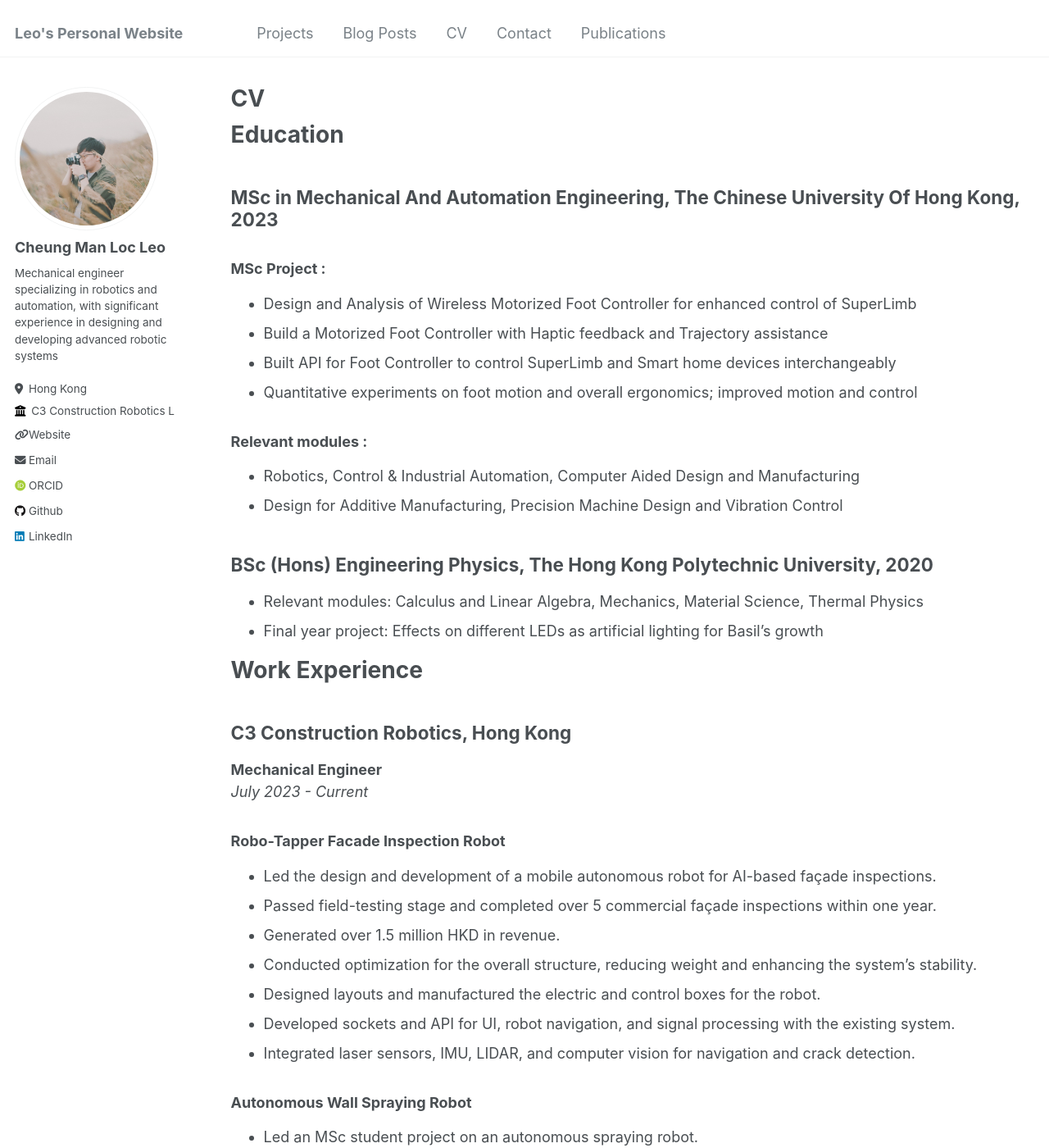
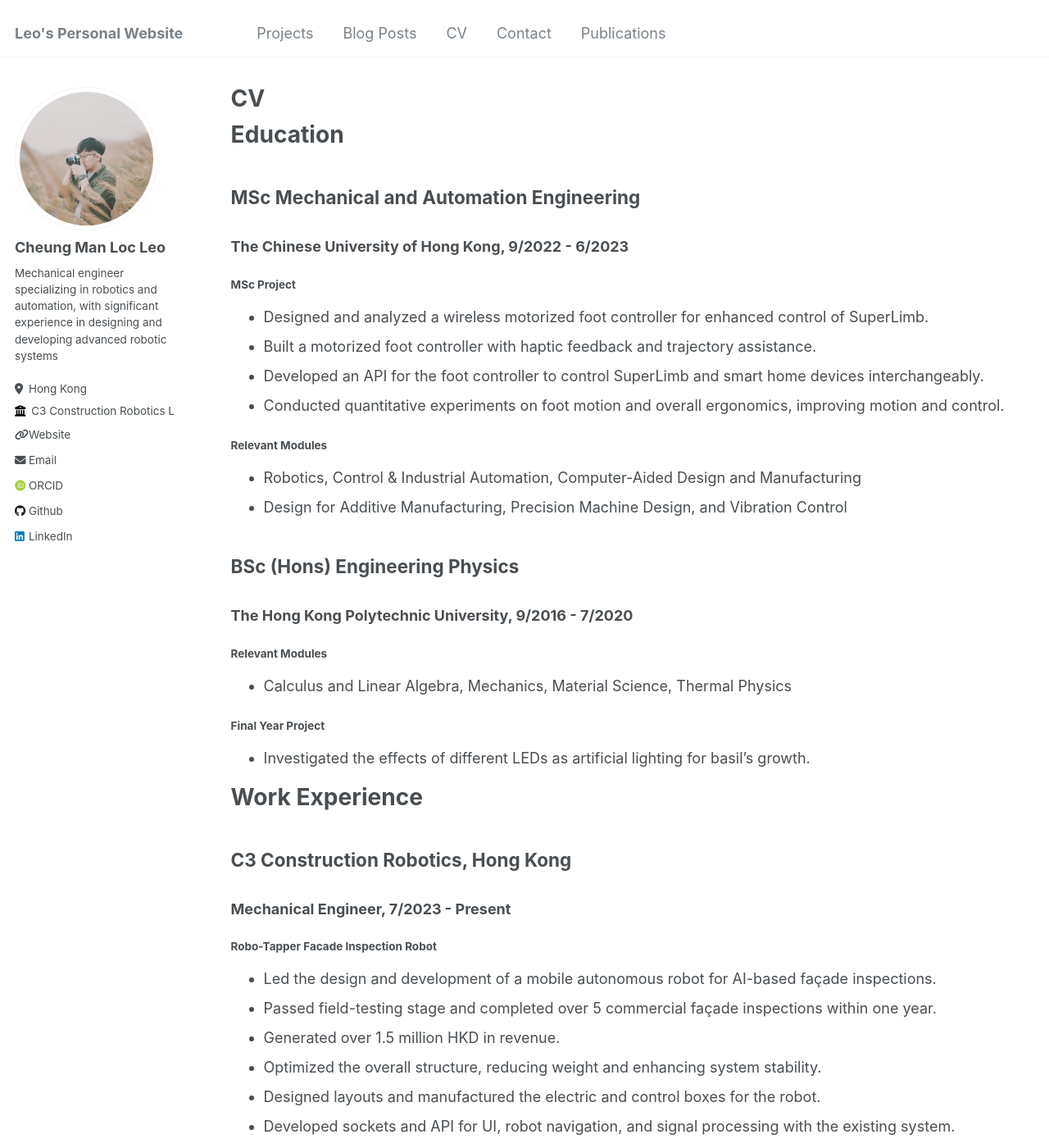
Before and after one commit to LeoCheung0804/leocheung0804.github.io, a Jekyll site: the page built from _pages/cv.md, in a window 1280 px wide and 1400 px high. Shown: the whole window at 82% size. Built offline with Jekyll 4.4.1, drawn with Linux system fonts in a browser that asks for light colours; some web fonts are replaced; some of the changed text lies outside the part shown.

Commit message:
modified:   _pages/cv.md

```diff
--- a/_pages/cv.md
+++ b/_pages/cv.md
@@ -10,45 +10,47 @@ redirect_from:
 {% include base_path %}
 
 # Education
-## MSc in Mechanical And Automation Engineering, The Chinese University Of Hong Kong, 2023
-### MSc Project :
-- Design and Analysis of Wireless Motorized Foot Controller for enhanced control of SuperLimb
-- Build a Motorized Foot Controller with Haptic feedback and Trajectory assistance
-- Built API for Foot Controller to control SuperLimb and Smart home devices interchangeably
-- Quantitative experiments on foot motion and overall ergonomics; improved motion and control
+## MSc Mechanical and Automation Engineering
+### The Chinese University of Hong Kong, 9/2022 - 6/2023
+#### MSc Project
+- Designed and analyzed a wireless motorized foot controller for enhanced control of SuperLimb.
+- Built a motorized foot controller with haptic feedback and trajectory assistance.
+- Developed an API for the foot controller to control SuperLimb and smart home devices interchangeably.
+- Conducted quantitative experiments on foot motion and overall ergonomics, improving motion and control.
 
-### Relevant modules :
-- Robotics, Control & Industrial Automation, Computer Aided Design and Manufacturing
-- Design for Additive Manufacturing, Precision Machine Design and Vibration Control
+#### Relevant Modules
+- Robotics, Control & Industrial Automation, Computer-Aided Design and Manufacturing
+- Design for Additive Manufacturing, Precision Machine Design, and Vibration Control
 
-## BSc (Hons) Engineering Physics, The Hong Kong Polytechnic University, 2020
-- Relevant modules: Calculus and Linear Algebra, Mechanics, Material Science, Thermal Physics
-- Final year project: Effects on different LEDs as artificial lighting for Basil’s growth
+## BSc (Hons) Engineering Physics
+### The Hong Kong Polytechnic University, 9/2016 - 7/2020
+#### Relevant Modules
+- Calculus and Linear Algebra, Mechanics, Material Science, Thermal Physics
+
+#### Final Year Project
+- Investigated the effects of different LEDs as artificial lighting for basil's growth.
 
 # Work Experience
+
 ## C3 Construction Robotics, Hong Kong
-**Mechanical Engineer**
-*July 2023 - Current*
-
-### Robo-Tapper Facade Inspection Robot
+### Mechanical Engineer, 7/2023 - Present
+#### Robo-Tapper Facade Inspection Robot
 - Led the design and development of a mobile autonomous robot for AI-based façade inspections.
 - Passed field-testing stage and completed over 5 commercial façade inspections within one year.
 - Generated over 1.5 million HKD in revenue.
-- Conducted optimization for the overall structure, reducing weight and enhancing the system's stability.
+- Optimized the overall structure, reducing weight and enhancing system stability.
 - Designed layouts and manufactured the electric and control boxes for the robot.
 - Developed sockets and API for UI, robot navigation, and signal processing with the existing system.
 - Integrated laser sensors, IMU, LIDAR, and computer vision for navigation and crack detection.
 
-### Autonomous Wall Spraying Robot
+#### Autonomous Wall Spraying Robot
 - Led an MSc student project on an autonomous spraying robot.
 - Consulted on its structure design and improved 4-bar linkage mechanical design.
 - Integrated AGV, IMU, linear rail, and motorized sprayer with ROS for automatic wall painting.
 
 ## Roborn Technology Limited, Hong Kong
-**Project Engineer**
-*February 2021 - October 2022*
-
-### kNOw Touch Touch-less Lift Button Sensor Bar
+### Project Engineer, 2/2021 - 10/2022
+#### kNOw Touch Touch-less Lift Button Sensor Bar
 - Designed and developed an add-on virtual lift button that enables touch-less operation of elevators.
 - Installed over 1200 units across various buildings in Hong Kong within a year, including Hong Kong International Airport and Pacific Place.
 - Generated over 4 million HKD in revenue.
@@ -56,29 +58,34 @@ redirect_from:
 - Troubleshot and resolved issues related to manufacturing, installation, and software functionality.
 - Conducted quality inspections and performance evaluations for over 150 deployment processes.
 
-### Robotics Research & Development Work
+#### Robotics Research & Development Work
 - Designed mechanical structure and electrical layout for exoskeleton control device and humanoid robot.
 - Implemented haptic feedback functionality, reducing system vibration and enhancing overall motion performance.
 - Developed software for 48V high torque BLDC controls and wireless communications on Linux.
 - Maintained other robots, including repairing 5G communication transmitters and LiDAR modules.
 
 ## The Hong Kong Polytechnic University, Hong Kong
-**Graduate Executive**
-*September 2020 - February 2021*
-
-### Borderless Lab 365 - STEM Laboratories Project
+### Graduate Executive, 9/2020 - 2/2021
+#### Borderless Lab 365 - STEM Laboratories Project
 - Developed web-based real-time remote laboratory setups for secondary school students.
 - Led a team of 4 undergraduate students on the projects.
 - Designed and built prototypes of various STEM experiments using SolidWorks and 3D printing.
 - Assisted in software development, including programming on Raspberry Pi and Arduino control systems and creating livestream control interfaces website.
 
-# Skills
-* Softwares: MATLAB, Simulink, Python, C++, Arduino, ROS, PyTouch, TensorFlow
-* Prototyping: AutoCAD, SolidWorks, 3D printer operation, Sheet metal fabrication, Topology design
-* Robotic: LiDAR, Motors, Encoders, 5G modules, Kinematics and Dynamics, PID Controls, I2C
-* Languages: Cantonese (Native), Mandarin (Fluent), English (Fluent, IELTS 7.0)
+## Fablab Valencia, Spain
+### Summer Internship, 6/2018 - 8/2018
+#### Microwave Heating System Project :
+- Create prototype and molding of the system using SolidWorks and AutoCAD
+- Perform tests on heating various compositions of concrete, cement and metal
+- Responsible for liaising with suppliers for materials selection and transportation
+
+## Skills
+- **Software:** MATLAB, Simulink, Python, C++, Arduino, ROS, PyTouch, TensorFlow
+- **Prototyping:** AutoCAD, SolidWorks, 3D printer operation, sheet metal fabrication, topology design
+- **Robotics:** LiDAR, motors, encoders, 5G modules, kinematics and dynamics, PID controls, I2C
+- **Languages:** Cantonese (Native), Mandarin (Fluent), English (Fluent, IELTS 7.0)
 
 # Publications
-  <ul>{% for post in site.publications reversed %}
-    {% include archive-single-cv.html %}
-  {% endfor %}</ul>
+<ul>{% for post in site.publications reversed %}
+  {% include archive-single-cv.html %}
+{% endfor %}</ul>
```
